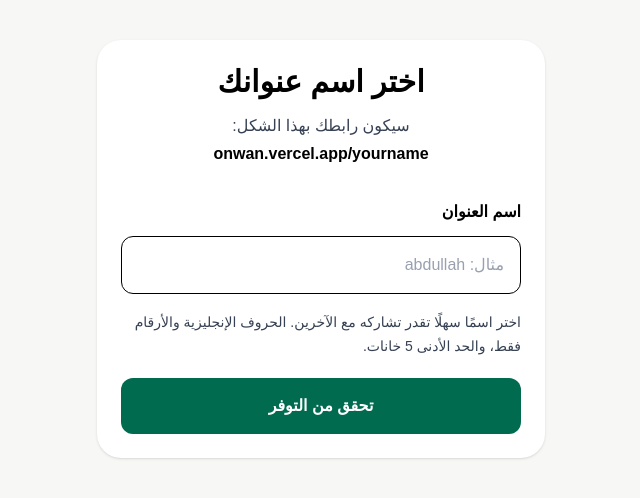
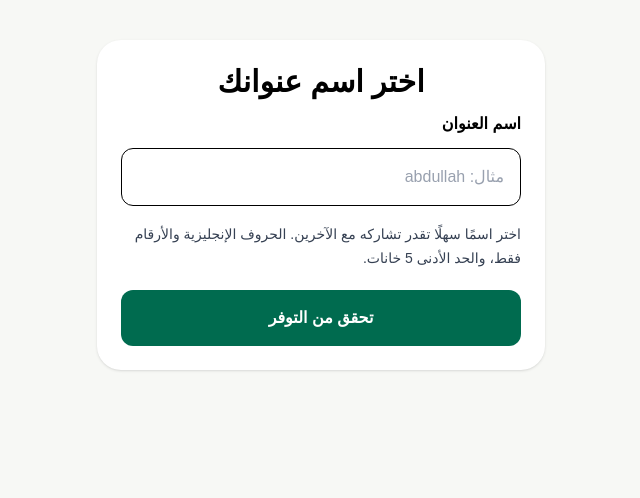
Before and after one commit to hammamghamdi/onwan, a Next.js app: page /register in a window 1280 px wide. Shown: the top 498 px of the page, without its empty margins (319-959 px from the left). Built offline with nearby package versions, Linux system fonts and the light colour scheme; no server answers.

Commit message:
Remove example URL

```diff
--- a/app/register/page.tsx
+++ b/app/register/page.tsx
@@ -57,13 +57,7 @@ export default function RegisterPage() {
           اختر اسم عنوانك
         </h1>
 
-        <p className="mb-8 text-center leading-7 text-gray-700">
-          سيكون رابطك بهذا الشكل:
-          <br />
-          <span dir="ltr" className="font-bold text-black">
-            onwan.vercel.app/yourname
-          </span>
-        </p>
+
 
         <label className="mb-3 block font-bold text-black">
           اسم العنوان
```
